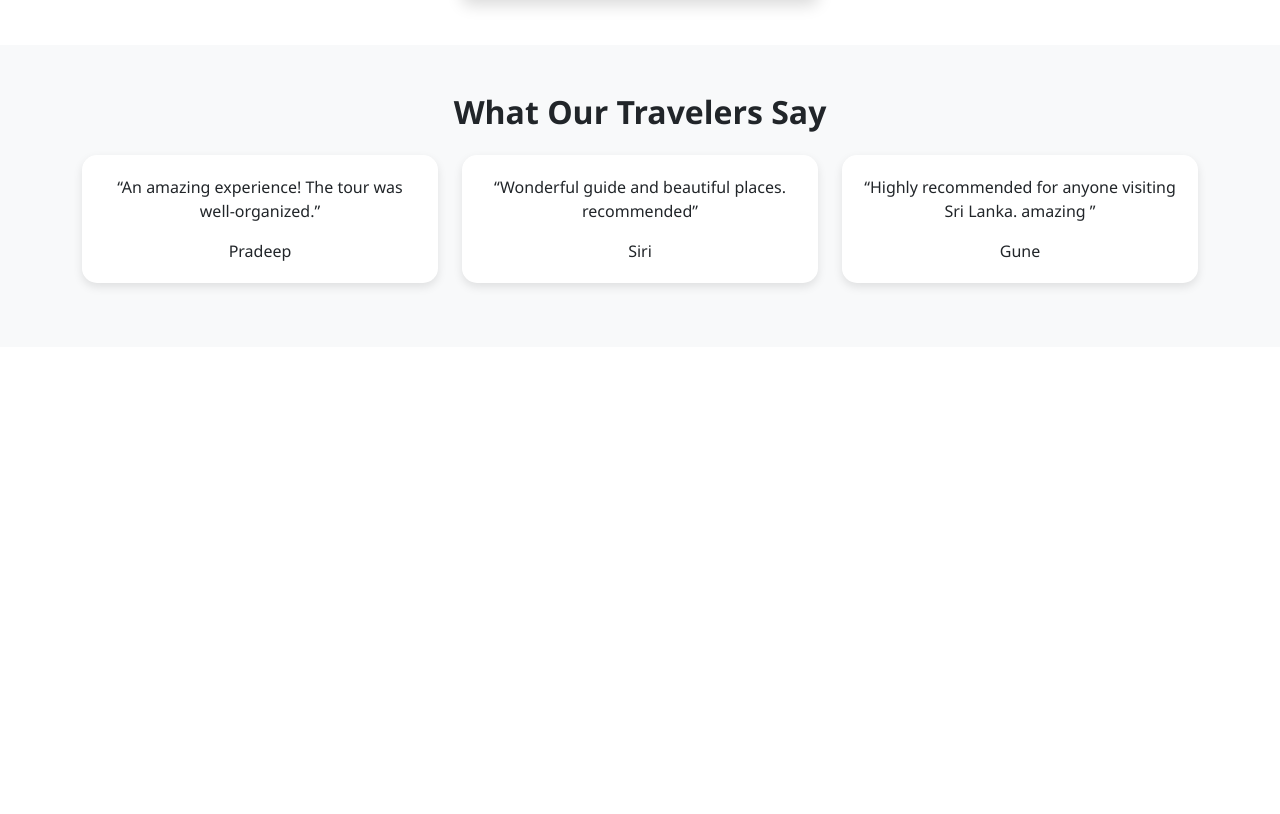
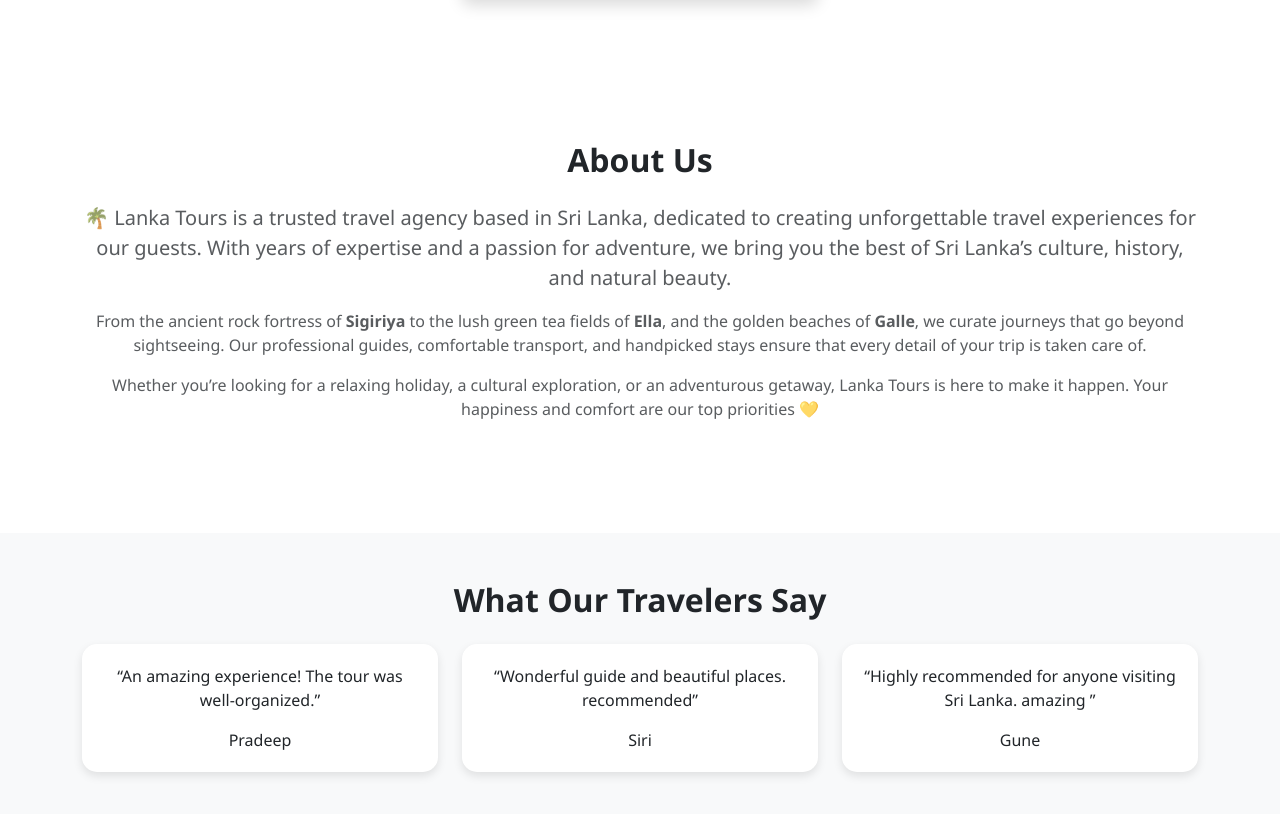
Before and after one commit to UdaraDewshan/Travel-Site, a plain HTML site: page index.html in a window 1280 px wide. Shown: the part 1347-2161 px from the top of the page. Before the commit the page ends 1694 px from the top, so only its background shows below. Drawn offline with nearby package versions, Linux system fonts and the light colour scheme.

Commit message:
Add About Section

```diff
--- a/index.html
+++ b/index.html
@@ -79,7 +79,34 @@
             </div>
         </div>
     </section>
+    <br>
+    <br>
+    <section id="about" class="py-5">
+        <div class="container text-center">
+            <h2 class="fw-bold mb-4" data-aos="fade-up">About Us</h2>
+            <p class="lead text-muted"data-aos="fade-up">
+                🌴 <strong>Lanka Tours</strong> is a trusted travel agency based in Sri Lanka,
+                dedicated to creating unforgettable travel experiences for our guests.
+                With years of expertise and a passion for adventure, we bring you the best
+                of Sri Lanka’s culture, history, and natural beauty.
+            </p>
+            <p class="text-muted"data-aos="fade-up">
+                From the ancient rock fortress of <strong>Sigiriya</strong> to the lush green tea fields
+                of <strong>Ella</strong>, and the golden beaches of <strong>Galle</strong>,
+                we curate journeys that go beyond sightseeing.
+                Our professional guides, comfortable transport, and handpicked stays
+                ensure that every detail of your trip is taken care of.
+            </p>
+            <p class="text-muted"data-aos="fade-up">
+                Whether you’re looking for a relaxing holiday, a cultural exploration,
+                or an adventurous getaway, Lanka Tours is here to make it happen.
+                Your happiness and comfort are our top priorities 💛
+            </p>
+        </div>
+    </section>
 
+    <br>
+    <br>
 
     <section class="bg-light py-5">
         <div class="container text-center">
@@ -109,6 +136,11 @@
 
 
 
+
+
+
+
+
     <script src="https://cdn.jsdelivr.net/npm/bootstrap@5.3.2/dist/js/bootstrap.bundle.min.js"></script>
     <script src="https://unpkg.com/aos@2.3.4/dist/aos.js"></script>
     <script src="asset/js/app.js"></script>
```
